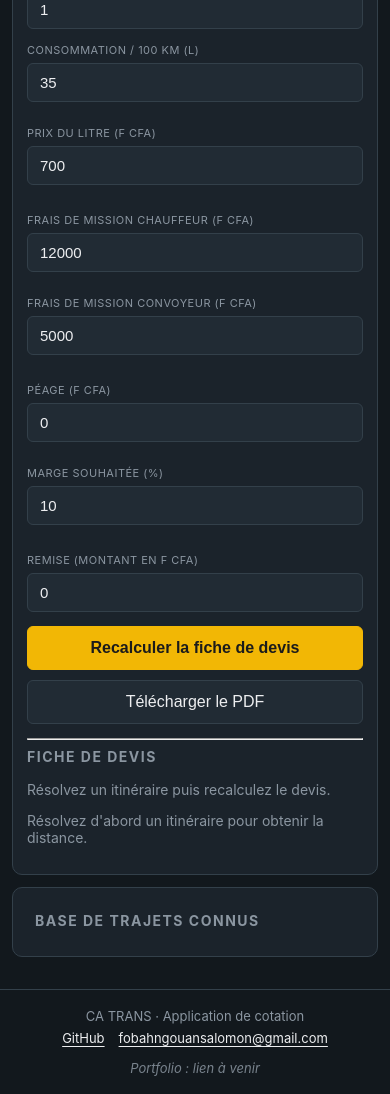
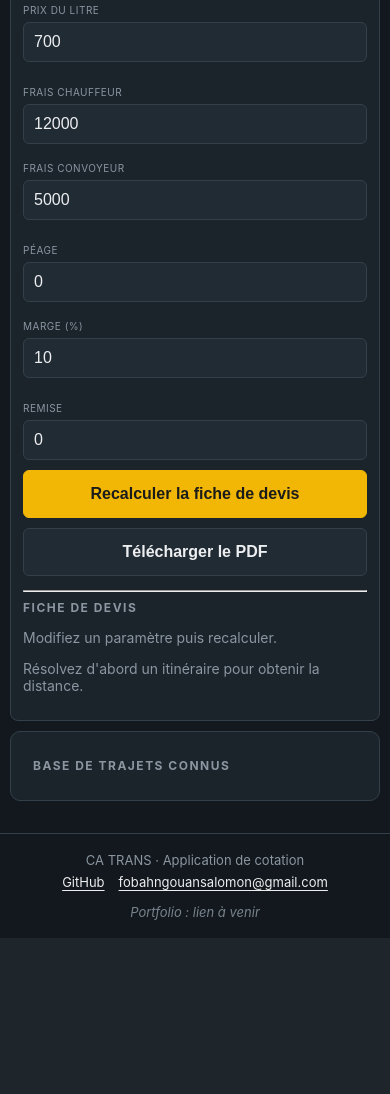
Before and after one commit to fobahsalomon/Logistique-App, a Flask app: page / in a window 390 px wide. Shown: the part 1083-2177 px from the top of the page. After the commit the page ends 2021 px from the top, so only its background shows below. Run offline with Flask 3, Linux system fonts and the light colour scheme; data comes from the database, SQL or seed files in the repository.

Commit message:
Améliorer l'expérience mobile : labels courts, responsive CSS complet, boutons tactiles

```diff
--- a/static/css/style.css
+++ b/static/css/style.css
@@ -334,28 +334,181 @@ dialog.modal h3 { margin: 0 0 20px; font-size: 16px; font-weight: 600; }
 
 /* ------------------------------------------------------------- responsive */
 @media (max-width: 900px) {
-  .layout { grid-template-columns: 1fr; padding: 16px; }
+  .layout {
+    grid-template-columns: 1fr;
+    padding: 16px;
+    gap: 16px;
+  }
   .row-2 { grid-template-columns: 1fr; }
   .topbar { padding: 14px 16px; }
   .panel { padding: 16px; }
   .carte { height: 320px; }
+  .panel-full { padding: 0 16px; }
 }
 
 @media (max-width: 640px) {
-  .topbar { flex-direction: column; gap: 6px; }
-  .layout { padding: 12px; gap: 14px; }
-  .panel { padding: 14px; }
-  .row { flex-direction: column; align-items: stretch; gap: 10px; }
-  .row-resolve { flex-direction: column; align-items: stretch; gap: 10px; }
-  .carte-actions { flex-direction: column; align-items: stretch; gap: 10px; }
-  .carte { height: 260px; }
-  .panel-full { padding: 0 12px; }
-  .table-wrap { margin: 0 -6px; }
-  dialog.modal { min-width: auto; width: calc(100vw - 24px); padding: 20px; }
-  .btn { min-height: 44px; font-size: 16px; }
-  #fiche-devis dl { gap: 8px 10px; }
-  #fiche-devis .highlight { font-size: 17px; }
-  .table-places th, .table-places td { padding: 8px 6px; font-size: 12px; }
+  .topbar {
+    flex-direction: column;
+    gap: 4px;
+    padding: 12px 14px;
+  }
+  .brand { font-size: 22px; }
+  .subtitle { font-size: 11px; }
+  .layout {
+    padding: 10px;
+    gap: 12px;
+  }
+  .panel {
+    padding: 12px;
+    border-radius: 8px;
+  }
+  h2 {
+    font-size: 12px;
+    margin-bottom: 10px;
+  }
+  .field {
+    margin-bottom: 10px;
+  }
+  .field label {
+    font-size: 10px;
+  }
+  input[type="text"],
+  input[type="number"],
+  select {
+    font-size: 16px;
+    padding: 10px 10px;
+  }
+  .row {
+    flex-direction: column;
+    align-items: stretch;
+    gap: 8px;
+  }
+  .row-2 {
+    grid-template-columns: 1fr;
+    gap: 8px;
+  }
+  .row-resolve {
+    flex-direction: column;
+    align-items: stretch;
+    gap: 8px;
+  }
+  .carte-actions {
+    flex-direction: column;
+    align-items: stretch;
+    gap: 8px;
+  }
+  .carte {
+    height: 240px;
+    border-radius: 6px;
+  }
+  .panel-full { padding: 0 10px; }
+  .table-wrap { margin: 0 -4px; }
+  table {
+    font-size: 12px;
+  }
+  th, td {
+    padding: 6px 6px;
+  }
+  .col-actions {
+    display: flex;
+    flex-direction: column;
+    gap: 4px;
+  }
+  .col-actions .btn {
+    min-height: 36px;
+    font-size: 13px;
+  }
+  dialog.modal {
+    min-width: auto;
+    width: calc(100vw - 20px);
+    max-width: none;
+    padding: 16px;
+    border-radius: 8px;
+  }
+  .modal-actions {
+    flex-direction: column;
+  }
+  .modal-actions .btn {
+    min-height: 44px;
+  }
+  .btn {
+    min-height: 44px;
+    font-size: 15px;
+    padding: 10px 14px;
+  }
+  .btn-sm {
+    min-height: 36px;
+    font-size: 13px;
+    padding: 6px 12px;
+  }
+  .btn-primary {
+    font-weight: 700;
+  }
+  .devis-actions {
+    flex-direction: column;
+    gap: 8px;
+  }
+  .devis-actions .btn {
+    width: 100%;
+    min-height: 48px;
+    font-size: 16px;
+    font-weight: 600;
+  }
+  #fiche-devis dl {
+    grid-template-columns: 1fr;
+    gap: 6px 10px;
+  }
+  #fiche-devis dt {
+    font-size: 11px;
+    margin-bottom: 2px;
+  }
+  #fiche-devis dd {
+    text-align: left;
+    font-size: 14px;
+    padding-bottom: 4px;
+    border-bottom: 1px solid var(--line);
+  }
+  #fiche-devis .highlight {
+    grid-column: 1;
+    font-size: 17px;
+    padding: 10px 12px;
+  }
+  .highlight-total-round {
+    font-size: 18px !important;
+    padding: 12px !important;
+  }
+  .highlight-total-oneway {
+    font-size: 14px !important;
+    padding: 10px 12px !important;
+  }
+  .table-places th,
+  .table-places td {
+    padding: 6px 4px;
+    font-size: 11px;
+  }
+  .autocomplete-liste {
+    max-height: 180px;
+    font-size: 13px;
+  }
+  .site-footer {
+    font-size: 12px;
+    padding: 14px 10px;
+  }
+  .site-footer nav {
+    gap: 10px;
+  }
+}
+
+@media (max-width: 380px) {
+  .layout { padding: 8px; gap: 10px; }
+  .panel { padding: 10px; }
+  .carte { height: 200px; }
+  .btn { min-height: 40px; font-size: 14px; }
+  .devis-actions .btn { min-height: 44px; font-size: 15px; }
+  #fiche-devis .highlight { font-size: 15px; }
+  .highlight-total-round { font-size: 16px !important; }
+  table { font-size: 11px; }
+  th, td { padding: 5px 4px; }
 }
 
 /* ------------------------------------------------------------- controls */
--- a/templates/index.html
+++ b/templates/index.html
@@ -47,7 +47,7 @@
       <div id="statut" class="statut" hidden></div>
 
       <div id="bloc-manuel" class="field" hidden>
-        <label for="distance-manuelle">Lieu introuvable — entrez la distance aller simple (km)</label>
+        <label for="distance-manuelle">Distance manuelle (km)</label>
         <div class="row">
           <input id="distance-manuelle" type="number" min="0" step="1">
           <button id="btn-distance-manuelle" class="btn">Utiliser cette distance</button>
@@ -88,45 +88,45 @@
       </div>
 
       <div class="field">
-        <label for="nb-jours">Nombre de jours avec le véhicule</label>
+        <label for="nb-jours">Nombre de jours</label>
         <input id="nb-jours" type="number" min="1" step="1" value="1">
       </div>
 
       <div class="row row-2">
         <div class="field">
-          <label for="conso-100km">Consommation / 100 km (L)</label>
+          <label for="conso-100km">Consommation</label>
           <input id="conso-100km" type="number" min="0" value="35">
         </div>
         <div class="field">
-          <label for="prix-litre">Prix du litre (F CFA)</label>
+          <label for="prix-litre">Prix du litre</label>
           <input id="prix-litre" type="number" min="0" value="700">
         </div>
       </div>
 
       <div class="row row-2">
         <div class="field">
-          <label for="frais-chauffeur">Frais de mission chauffeur (F CFA)</label>
+          <label for="frais-chauffeur">Frais chauffeur</label>
           <input id="frais-chauffeur" type="number" min="0" value="12000">
         </div>
         <div class="field">
-          <label for="frais-convoyeur">Frais de mission convoyeur (F CFA)</label>
+          <label for="frais-convoyeur">Frais convoyeur</label>
           <input id="frais-convoyeur" type="number" min="0" value="5000">
         </div>
       </div>
 
       <div class="row row-2">
         <div class="field">
-          <label for="peage">Péage (F CFA)</label>
+          <label for="peage">Péage</label>
           <input id="peage" type="number" min="0" value="0">
         </div>
         <div class="field">
-          <label for="marge-pct">Marge souhaitée (%)</label>
+          <label for="marge-pct">Marge (%)</label>
           <input id="marge-pct" type="number" min="0" value="10">
         </div>
       </div>
 
       <div class="field">
-        <label for="remise-montant">Remise (montant en F CFA)</label>
+        <label for="remise-montant">Remise</label>
         <input id="remise-montant" type="number" min="0" value="0">
       </div>
 
@@ -138,7 +138,7 @@
       <hr>
 
       <h2>Fiche de devis</h2>
-      <p id="etat-devis" class="muted" aria-live="polite">Résolvez un itinéraire puis recalculez le devis.</p>
+      <p id="etat-devis" class="muted" aria-live="polite">Modifiez un paramètre puis recalculer.</p>
       <div id="fiche-devis">
         <p class="muted">Résolvez d'abord un itinéraire pour obtenir la distance.</p>
       </div>
```
